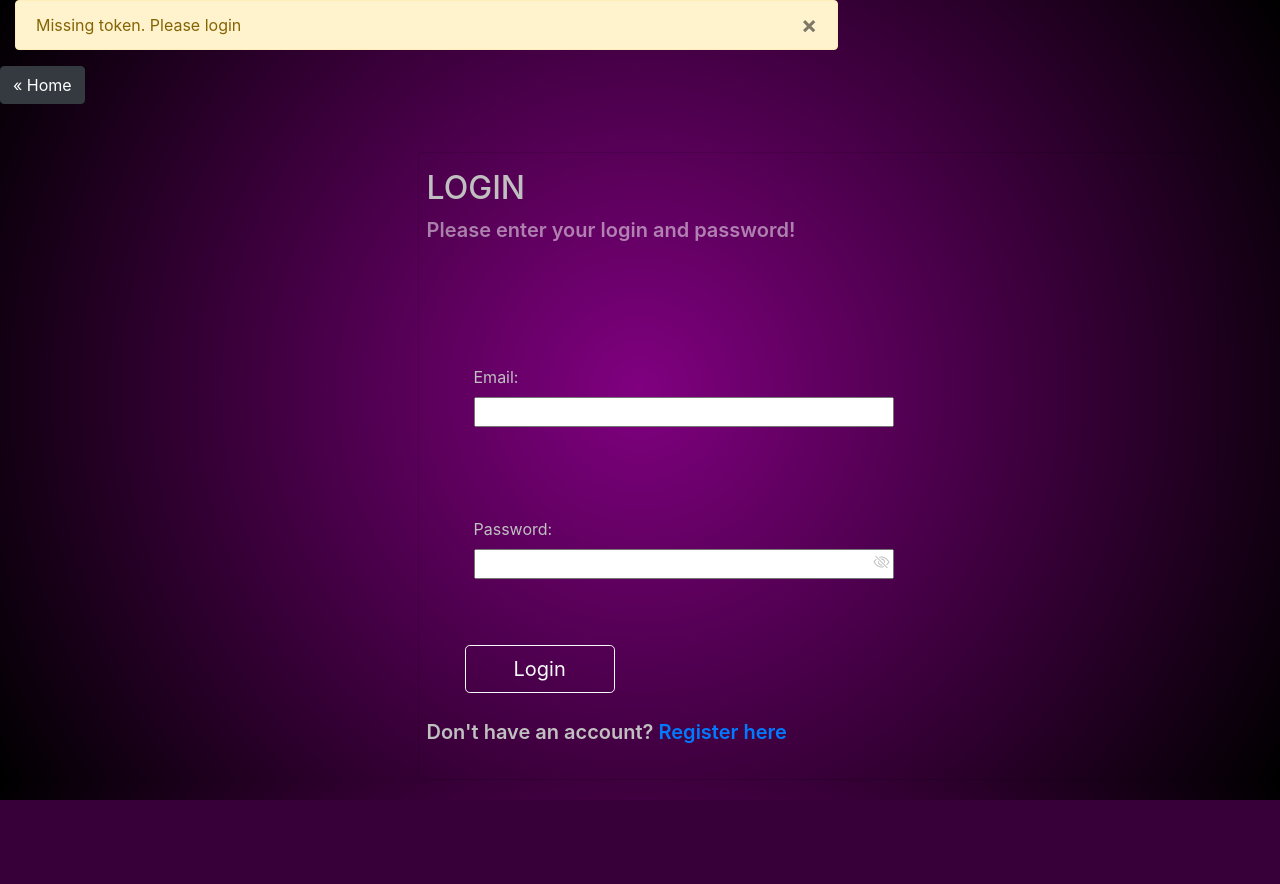
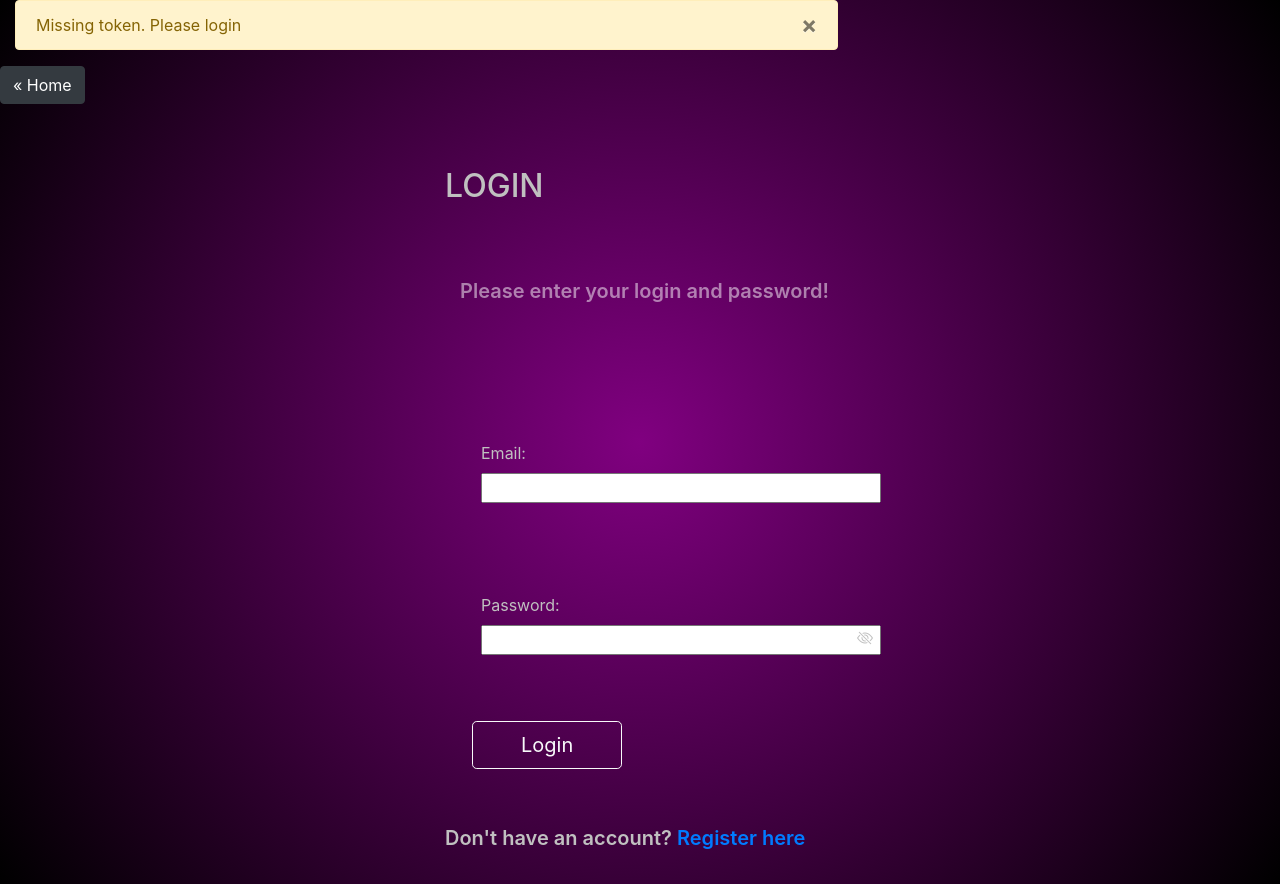
Before and after one commit to tfoxx97/recipe_app, a Flask app: page /add-recipe in a window 1280 px wide. Before the commit the page ends 800 px from the top, so only its background shows below. Run offline with Flask 3, Linux system fonts and the light colour scheme; parts of the project's set-up code (start-up, migrations or seed data) failed here and were passed over; some libraries are stand-ins or nearby versions.

Commit message:
Updates to login page to make more responsive, plus removal of row and col divs as deemed unneccessary and give web version a cleaner look

```diff
--- a/recipe_app/templates/login.html
+++ b/recipe_app/templates/login.html
@@ -7,6 +7,7 @@
     <style>
       body {
         background: radial-gradient(circle at center, purple, black);
+        height: 100%;
       }
       p{
         font-weight: 600;
@@ -14,14 +15,20 @@
         color: silver;
       }
       .myform{
-        padding: 0 25px 0 33px;
-        padding-left: 20px;
         color: silver;
         white-space: pre;
-        margin: 0 -45px;
+        align-items: center;
+      }
+      p,
+      .myform {
+        padding-left: 25px;
+        width: 100%;
+        max-width: 420px;
+        padding: 15px;
+        margin: auto;
       }
       .myform input{
-        width: 420px;
+        width: 400px;
         position: absolute;
       }
       .form-control{
@@ -45,9 +52,25 @@
       }
       .password-container #togglePassword {
         float: right;
-        margin-left: 400px;
+        margin-left: 376px;
         margin-top: -23px;
         position: absolute;
+      }
+      @media only screen and (max-width: 576px) {
+        p,
+        .myform {
+          margin: auto;
+        }
+        .myform input{
+          width: 300px;
+          position: absolute;
+        }
+        .password-container #togglePassword {
+          float: right;
+          margin-left: 278px;
+          margin-top: -23px;
+          position: absolute;
+        }
       }
     </style>
     <link rel="stylesheet" href="https://cdn.jsdelivr.net/npm/bootstrap@4.3.1/dist/css/bootstrap.min.css" integrity="sha384-ggOyR0iXCbMQv3Xipma34MD+dH/1fQ784/j6cY/iJTQUOhcWr7x9JvoRxT2MZw1T" crossorigin="anonymous">
@@ -72,13 +95,9 @@
 </div>
 <body>
     <a href="{{ url_for('recipes') }}" class="btn btn-dark">&laquo; Home</a>
-    <div class="container">
-      <div class="row d-flex justify-content-center mt-5">
-        <div class="col-12 col-md-8 col-lg-6 col-xl-5">
-          <div class="card py-3 px-2"  style="width: 50rem; background-color: transparent;">
+    <form class="myform" action="/login" method="POST">
       <h2 class="fw-bold mb-2 text-uppercase" style="color: silver;">Login</h2>
       <p class="text-white-50 mb-5">Please enter your login and password!</p>
-            <form class="myform" action="/login" method="POST">
       <div class="email-container">
         <label>Email:</label>
         <input type="email" name="email" required>
@@ -91,10 +110,6 @@
       <button data-mdb-button-init data-mdb-ripple-init class="btn btn-outline-light btn-lg px-5" type="submit">Login</button>
     </form>
     <p>Don't have an account? <a href="{{ url_for('register') }}">Register here</a></p>
-          </div>
-        </div>
-      </div>
-    </div>
     <script>
         const togglePassword = document
             .querySelector('#togglePassword');
```
Lines whose indentation alone changed are shown as unchanged.
